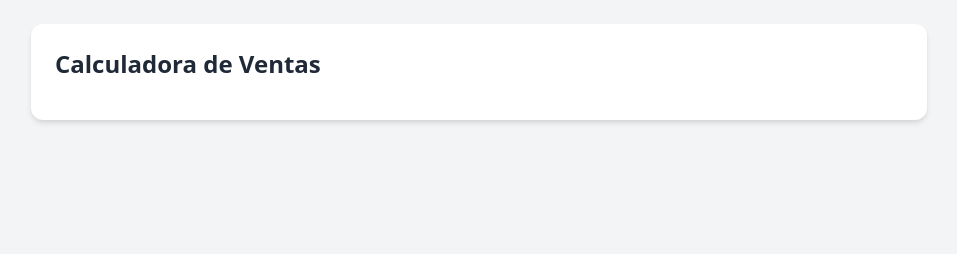
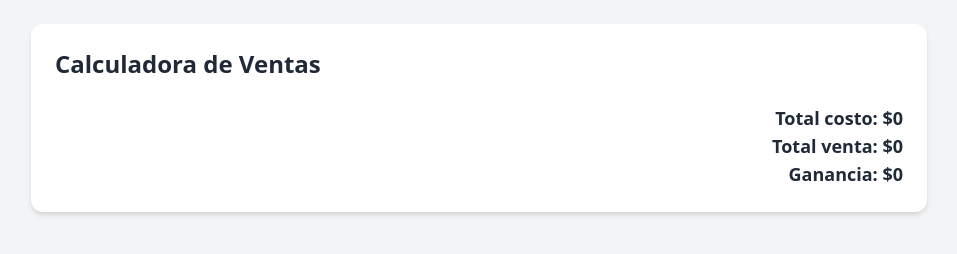
Before and after one commit to Criistian91/panificados, a plain HTML site: page index.html in a window 1280 px wide. Shown: the whole page, without its empty margins (161-1118 px from the left). Drawn offline with nearby package versions, Linux system fonts and the light colour scheme.

Commit message:
Update index.html

```diff
--- a/index.html
+++ b/index.html
@@ -1,3 +1,4 @@
+
 <!DOCTYPE html>
 <html lang="es">
 <head>
@@ -10,6 +11,11 @@
   <div class="max-w-4xl mx-auto bg-white p-6 rounded-xl shadow-md">
     <h1 class="text-2xl font-bold mb-4">Calculadora de Ventas</h1>
     <div id="productos" class="space-y-4"></div>
+    <div class="mt-6 text-right text-lg font-semibold">
+      <p>Total costo: $<span id="total-costo">0</span></p>
+      <p>Total venta: $<span id="total-venta">0</span></p>
+      <p>Ganancia: $<span id="ganancia">0</span></p>
+    </div>
   </div>
 
   <script src="script.js"></script>
```
